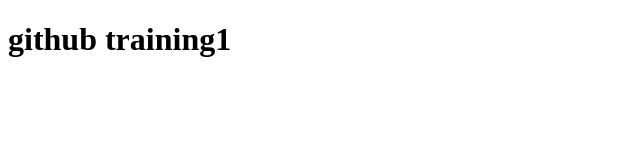
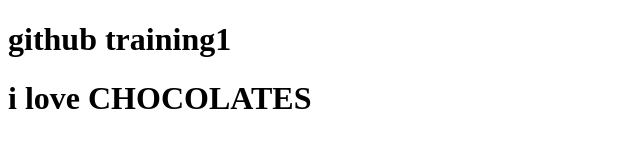
Before and after one commit to NismitaSriMS/github_nishii, a plain HTML site: page index.html in a window 1280 px wide. Shown: the whole page, without its empty margins (0-640 px from the left). Drawn offline with Linux system fonts and the light colour scheme.

Commit message:
Add heading for chocolate love

```diff
--- a/index.html
+++ b/index.html
@@ -7,5 +7,6 @@
 </head>
 <body>
     <h1>github training1</h1>
+    <h1>i love CHOCOLATES</h1>
 </body>
 </html>
```
